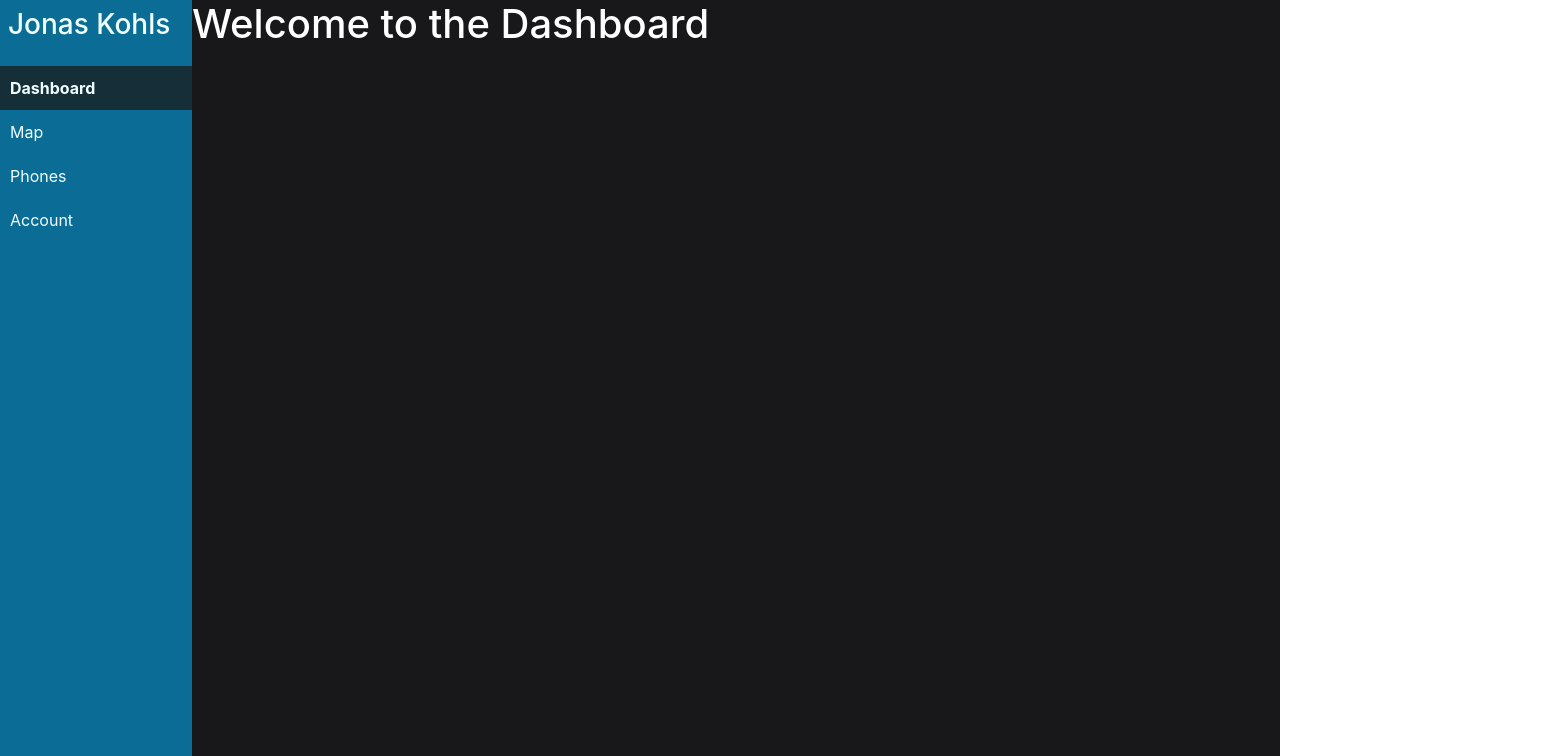
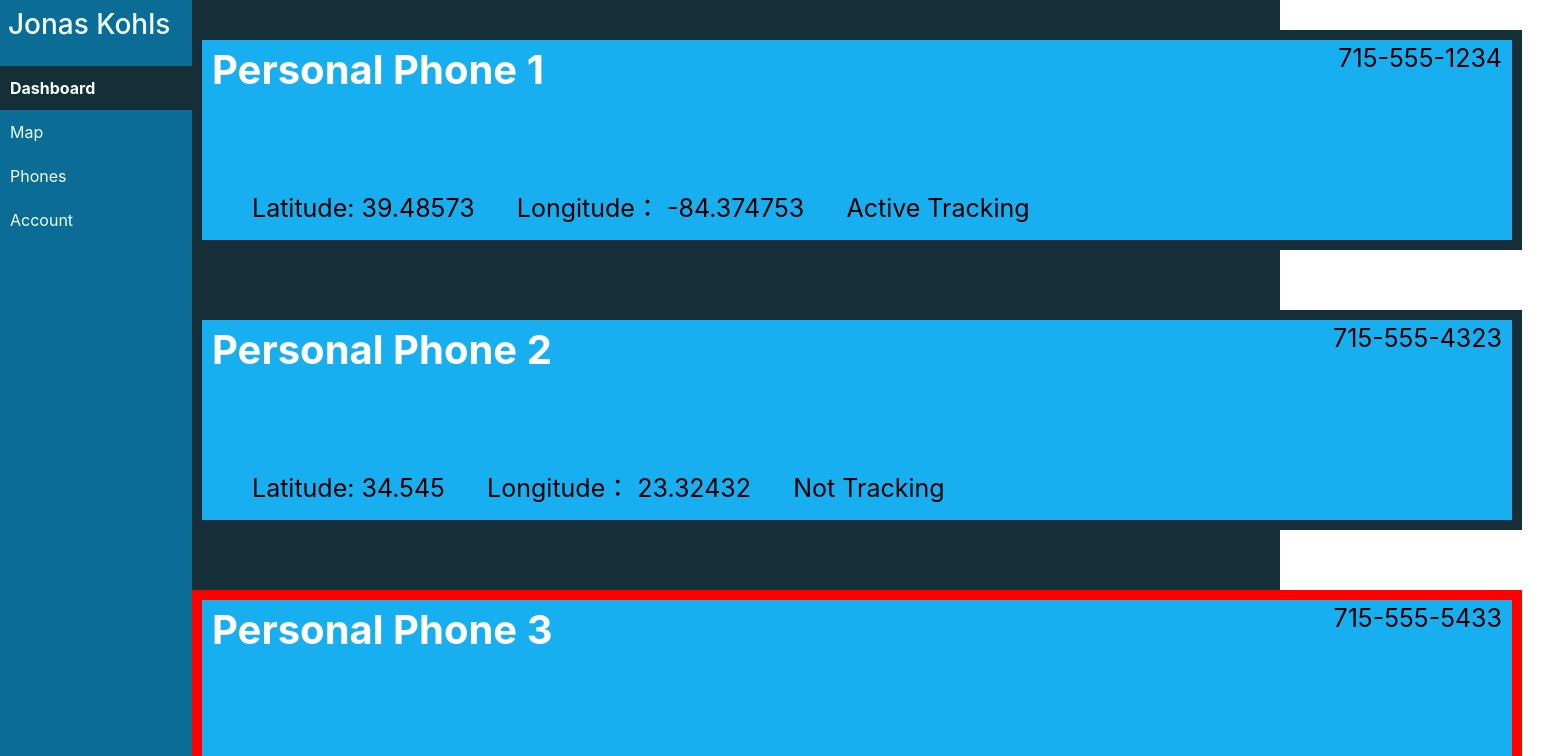
Before and after one commit to Find-my-Android/findmyandroid-ui, a React (Create React App) app: page / in a window 1280 px wide. Both pictures are taken after typing "name@example.com", "Sample123" into the empty fields and a click on the button "Login". Shown: the top 756 px of the page, 1562 px wide, since content can reach past the window. Built offline with nearby package versions, Linux system fonts and the light colour scheme; no server answers.

Commit message:
dashboard (no functions)

```diff
--- a/src/pages/Account.js
+++ b/src/pages/Account.js
@@ -28,11 +28,11 @@ function Account({ history }) {
           </div>
           <p className="change">Change Name</p>
           <div className="a2">
-            Email: jsmith@gmail.com
+            Email: jsmith@gmail.com   {/* {user_email} */}
           </div>
           <p className="change">Change email</p>
           <div className="a2">
-            Password: *************
+            Password: *************   {/* {user_password} */}
           </div>
           <p className="change">Change password</p>
         </div>
--- a/src/pages/Dashboard.js
+++ b/src/pages/Dashboard.js
@@ -1,11 +1,17 @@
-import React, { useEffect } from "react";
+import React, { useEffect, useState } from "react";
 import SideBar from "../components/SideBar";
+
 
 import { useSelector } from "react-redux";
 import { withRouter } from "react-router-dom";
 
+import "../styles/dashboard.css"
+
 function Dashboard({ history }) {
   const authenticated = useSelector((state) => state.authenticated);
+  const user = useSelector((state) => state.user);
+
+
 
   useEffect(() => {
     if (!authenticated) {
@@ -16,9 +22,58 @@ function Dashboard({ history }) {
   return (
     <>
       <SideBar history={history} active="dashboard" />
-      <h1>Welcome to the Dashboard</h1>
+      <div className="d">
+        <div className="safe">
+          <div className="phone">
+            <div className="phonename">
+              Personal Phone 1    {/* {user_phonename} */}
+            </div>
+            <div className="phonenum">
+              715-555-1234      {/* {user_phonenum} */}
+            </div>
+            <div className="position">
+              Latitude: 39.48573 &nbsp;&nbsp;&nbsp;&nbsp; {/* {phone_latitude} */}
+              Longitude： -84.374753 &nbsp;&nbsp;&nbsp;&nbsp; {/* {phone_lngitude} */}
+              Active Tracking {/* {phone_state} */}
+            </div>
+          </div>
+        </div>
+        <div className="safe">
+          <div className="phone">
+          <div className="phonename">
+              Personal Phone 2    {/* {user_phonename} */}
+            </div>
+            <div className="phonenum">
+              715-555-4323      {/* {user_phonenum} */}
+            </div>
+            <div className="position">
+              Latitude: 34.545 &nbsp;&nbsp;&nbsp;&nbsp; {/* {phone_latitude} */}
+              Longitude： 23.32432 &nbsp;&nbsp;&nbsp;&nbsp; {/* {phone_lngitude} */}
+              Not Tracking {/* {phone_state} */}
+            </div>
+          </div>
+        </div>
+        <div className="stolen">
+          <div className="phone">
+          <div className="phonename">
+              Personal Phone 3    {/* {user_phonename} */}
+            </div>
+            <div className="phonenum">
+              715-555-5433      {/* {user_phonenum} */}
+            </div>
+            <div className="position">
+              Latitude: 120.44723 &nbsp;&nbsp;&nbsp;&nbsp; {/* {phone_latitude} */}
+              Longitude： 99.27543 &nbsp;&nbsp;&nbsp;&nbsp; {/* {phone_lngitude} */}
+              Not Tracking {/* {phone_state} */}
+            </div>
+          </div>
+        </div>
+
+      </div>
     </>
   );
 }
 
+
+
 export default withRouter(Dashboard);
--- a/src/styles/dashboard.css
+++ b/src/styles/dashboard.css
@@ -0,0 +1,71 @@
+.d {
+    display: flex;
+    flex-direction: column;
+    align-items: right;
+    justify-content: space-between;
+    background-color:#162e38ff;
+    width: 85%;
+}
+
+.stolen {
+    display: flex;
+    flex-direction: column;
+    align-items: left;
+    justify-content: space-between;
+    width: 1330px;
+    height: 220px;
+    background-color: red;
+    font-size: 0;
+    margin: 0 auto;
+    margin-top:30px;
+    margin-bottom: 30px;
+}
+
+.safe {
+    display: flex;
+    flex-direction: column;
+    align-items: left;
+    justify-content: space-between;
+    width: 1330px;
+    height: 220px;
+    background-color: #162e38ff;
+    font-size: 0;
+    margin: 0 auto;
+    margin-top:30px;
+    margin-bottom: 30px;
+}
+
+.phone {
+    width: 1310px;
+    height: 200px;
+    margin-left: 10px;
+    margin-top: 10px;
+    margin-bottom: 10px;
+    background-color: #18aff0ff;
+}
+
+.phonename {
+    display: inline;
+    font-size: 40px;
+    margin-left: 10px;
+    font-weight: bolder;
+    color: white;
+}
+
+.phonenum {
+    display: inline;
+    float: right;
+    font-size: 25px;
+    margin-right: 10px;
+    font-weight: normal;
+    color: rgb(0, 0, 0);
+}
+
+.position {
+    position: relative;
+    top: 90px;
+    left: 50px;
+    font-size: 25px;
+    font-weight: normal;
+    color: rgb(0, 0, 0);
+}
```
